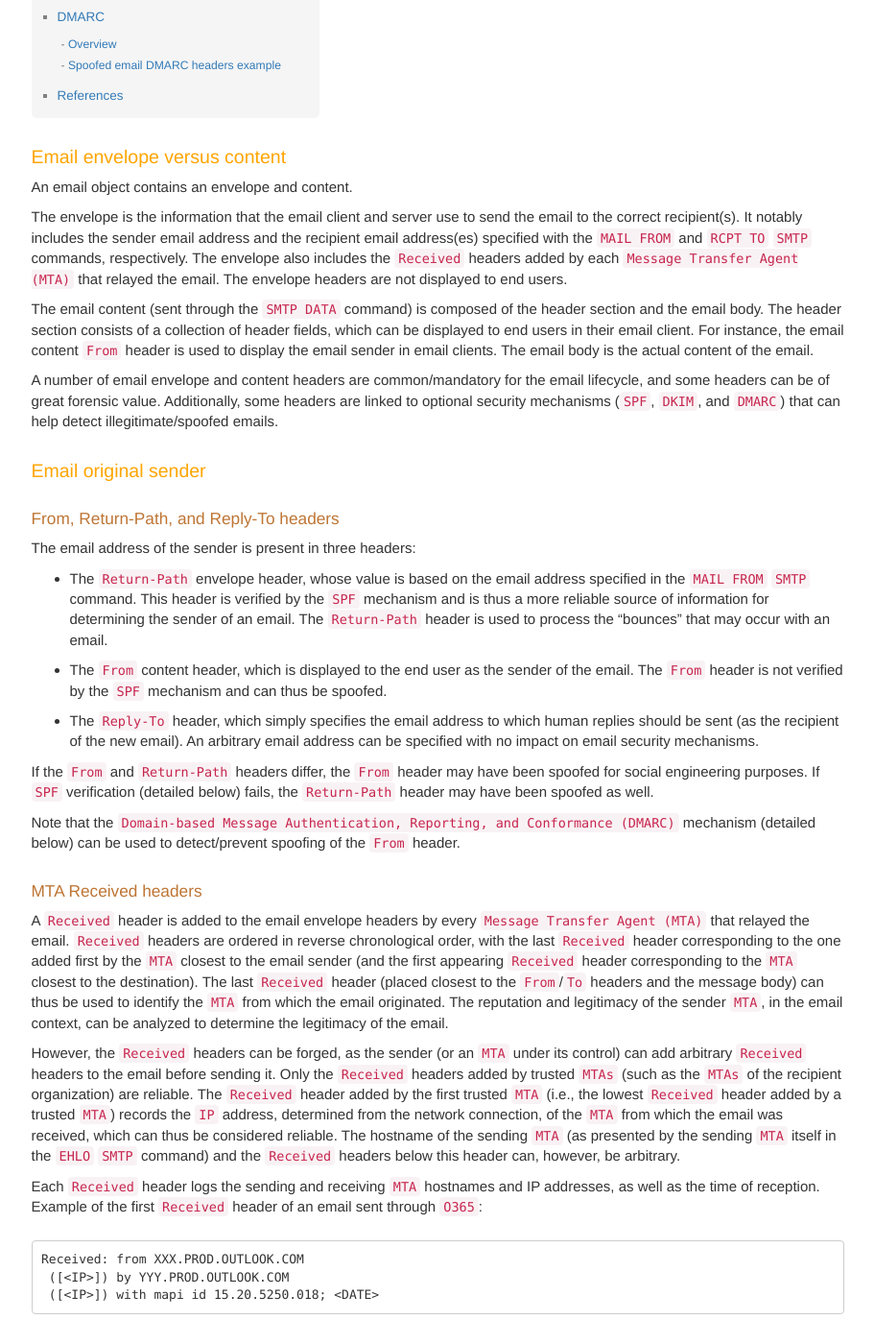
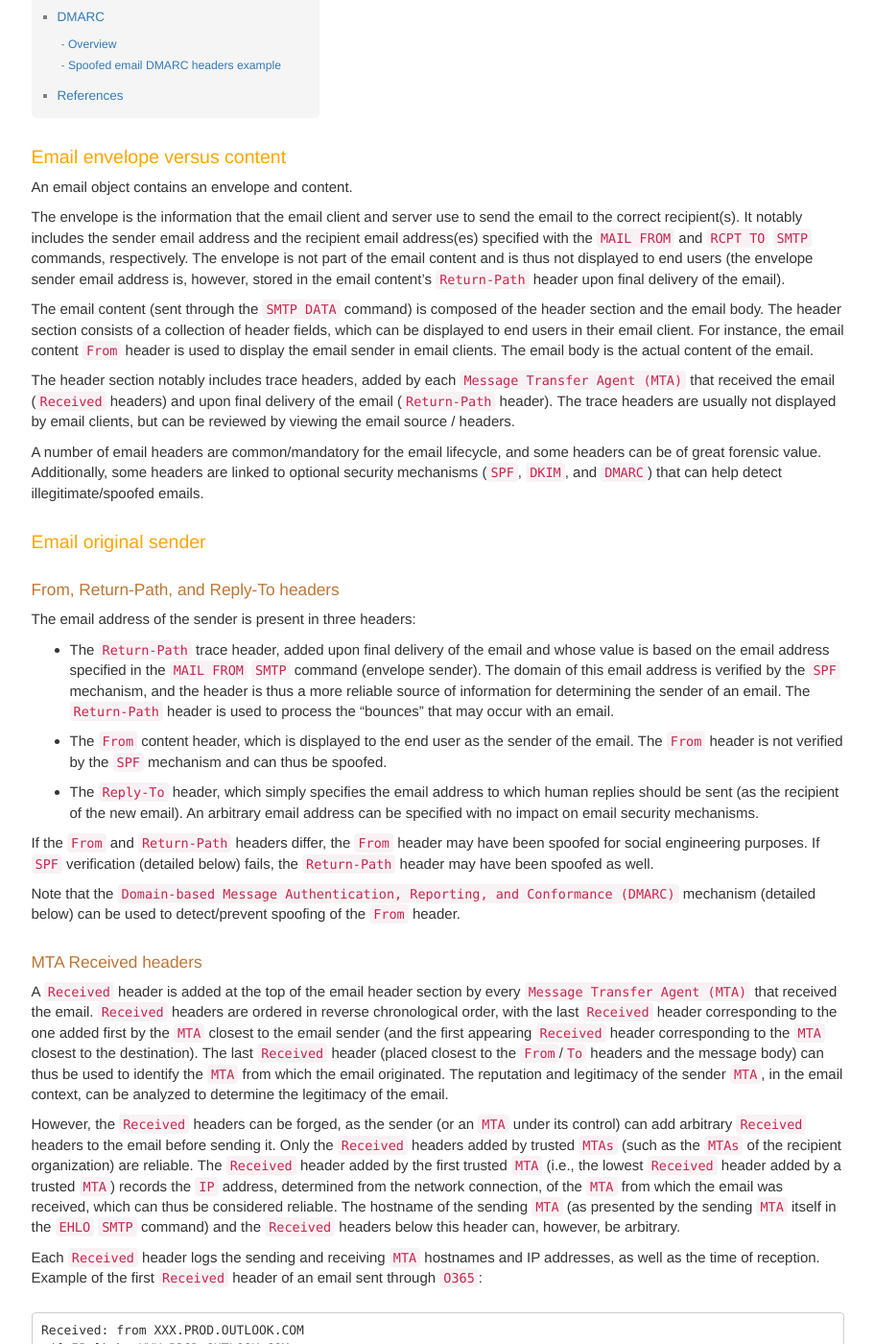
Before and after one commit to Qazeer/artefacts.help, a Jekyll site: the page built from pages/others/email_headers.md, in a window 1280 px wide and 1400 px high, scrolled down 904 px. Shown: the whole window at 96% size, without its empty margins (330-1241 px from the left). Built offline with Jekyll 4.4.1, drawn with Linux system fonts in a browser that asks for light colours; comment, search, counter and statistics services are not loaded; some of the changed text lies outside the part shown.

Commit message:
[Artefact] SMTP email headers - Received headers are not part of the envelope

```diff
--- a/pages/others/email_headers.md
+++ b/pages/others/email_headers.md
@@ -1,7 +1,7 @@
 ---
 title: SMTP email headers
-summary: 'An email object contains an envelope and content. The envelope is the information that the email client and server use to send the email to the correct recipient(s). The email content is composed of the header section and the email body.\n\n A number of email envelope and content headers are common/mandatory for the email lifecycle, and some headers can be of great forensic value. Additionally, some headers are linked to optional security mechanisms (SPF, DKIM, and DMARC) that can help detect illegitimate/spoofed emails.'
-keywords: SMTP, mail, email, envelope, content, headers, Message Transfer Agent, MTA, MAIL FROM, RCPT TO, Return-Path, From, Reply-To, SPF, DKIM, DMARC, DKIM-Signature, Authentication-Results
+summary: 'An email object contains an envelope and content. The envelope is the information that the email client and server use to send the email to the correct recipient(s). The email content is composed of the header section and the email body.\n\n A number of email headers are common/mandatory for the email lifecycle, and some headers can be of great forensic value. Additionally, some headers are linked to optional security mechanisms (SPF, DKIM, and DMARC) that can help detect illegitimate/spoofed emails.'
+keywords: SMTP, mail, email, envelope, content, headers, Message Transfer Agent, MTA, MAIL FROM, RCPT TO, Return-Path, From, Reply-To, Received, SPF, DKIM, DMARC, DKIM-Signature, Authentication-Results
 tags:
   - network
   - mailservers
@@ -19,9 +19,10 @@ An email object contains an envelope and content.
 The envelope is the information that the email client and server use to
 send the email to the correct recipient(s). It notably includes the sender
 email address and the recipient email address(es) specified with the
-`MAIL FROM` and `RCPT TO` `SMTP` commands, respectively. The envelope also
-includes the `Received` headers added by each `Message Transfer Agent (MTA)`
-that relayed the email. The envelope headers are not displayed to end users.
+`MAIL FROM` and `RCPT TO` `SMTP` commands, respectively. The envelope is not
+part of the email content and is thus not displayed to end users (the envelope
+sender email address is, however, stored in the email content's `Return-Path`
+header upon final delivery of the email).
 
 The email content (sent through the `SMTP DATA` command) is composed of the
 header section and the email body. The header section consists of a collection
@@ -29,8 +30,14 @@ of header fields, which can be displayed to end users in their email client.
 For instance, the email content `From` header is used to display the email
 sender in email clients. The email body is the actual content of the email.
 
-A number of email envelope and content headers are common/mandatory for the
-email lifecycle, and some headers can be of great forensic value.
+The header section notably includes trace headers, added by each
+`Message Transfer Agent (MTA)` that received the email (`Received` headers)
+and upon final delivery of the email (`Return-Path` header). The trace headers
+are usually not displayed by email clients, but can be reviewed by viewing the
+email source / headers.
+
+A number of email headers are common/mandatory for the email lifecycle, and
+some headers can be of great forensic value.
 Additionally, some headers are linked to optional security mechanisms (`SPF`,
 `DKIM`, and `DMARC`) that can help detect illegitimate/spoofed emails.
 
@@ -40,11 +47,13 @@ Additionally, some headers are linked to optional security mechanisms (`SPF`,
 
 The email address of the sender is present in three headers:
 
-  - The `Return-Path` envelope header, whose value is based on the email
-    address specified in the `MAIL FROM` `SMTP` command. This header is
-    verified by the `SPF` mechanism and is thus a more reliable source of
-    information for determining the sender of an email. The `Return-Path`
-    header is used to process the "bounces" that may occur with an email.
+  - The `Return-Path` trace header, added upon final delivery of the email and
+    whose value is based on the email address specified in the `MAIL FROM`
+    `SMTP` command (envelope sender). The domain of this email address is
+    verified by the `SPF` mechanism, and the header is thus a more reliable
+    source of information for determining the sender of an email. The
+    `Return-Path` header is used to process the "bounces" that may occur with
+    an email.
 
   - The `From` content header, which is displayed to the end user as the sender
     of the email. The `From` header is not verified by the `SPF` mechanism and
@@ -66,8 +75,8 @@ mechanism (detailed below) can be used to detect/prevent spoofing of the
 
 #### MTA Received headers
 
-A `Received` header is added to the email envelope headers by every
-`Message Transfer Agent (MTA)` that relayed the email. `Received` headers are
+A `Received` header is added at the top of the email header section by every
+`Message Transfer Agent (MTA)` that received the email. `Received` headers are
 ordered in reverse chronological order, with the last `Received` header
 corresponding to the one added first by the `MTA` closest to the email sender
 (and the first appearing `Received` header corresponding to the `MTA` closest
@@ -106,7 +115,9 @@ Received: from XXX.PROD.OUTLOOK.COM
 in [RFC 7208](https://datatracker.ietf.org/doc/html/rfc7208), designed to
 detect and/or block spoofed emails by detecting illegitimate sender servers.
 More specifically, the `SPF` mechanism will validate the domains a mail server
-can send emails for (through the `MAIL FROM` envelope header of an email).
+can send emails for (through the domain of the envelope sender email address
+specified with the `MAIL FROM` `SMTP` command, and optionally the domain
+specified with the `HELO` / `EHLO` `SMTP` command).
 
 `SPF` can be used by organizations to define servers authorized to send emails
 for their domain names. `SPF` relies on specific `DNS` `TXT` records that
```
